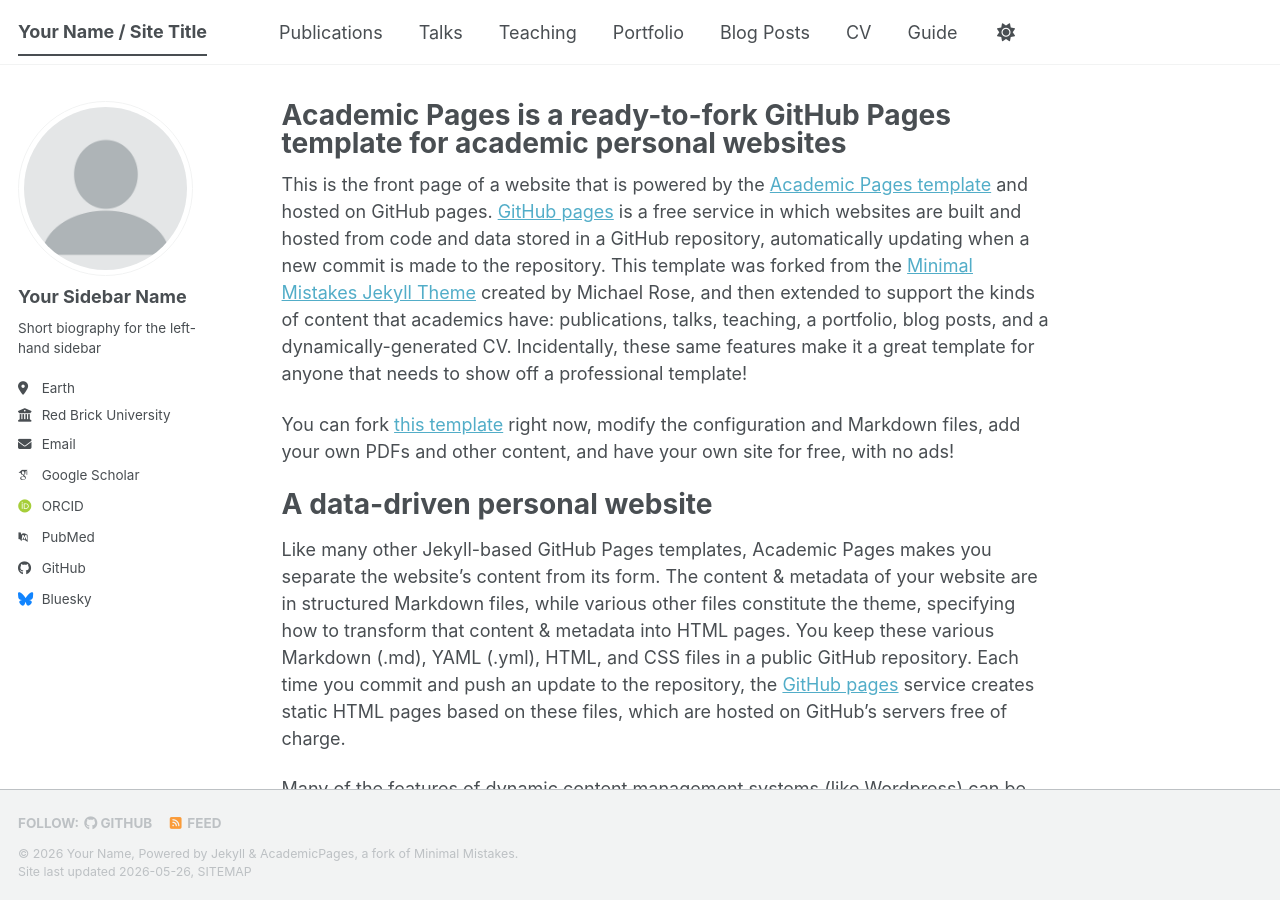
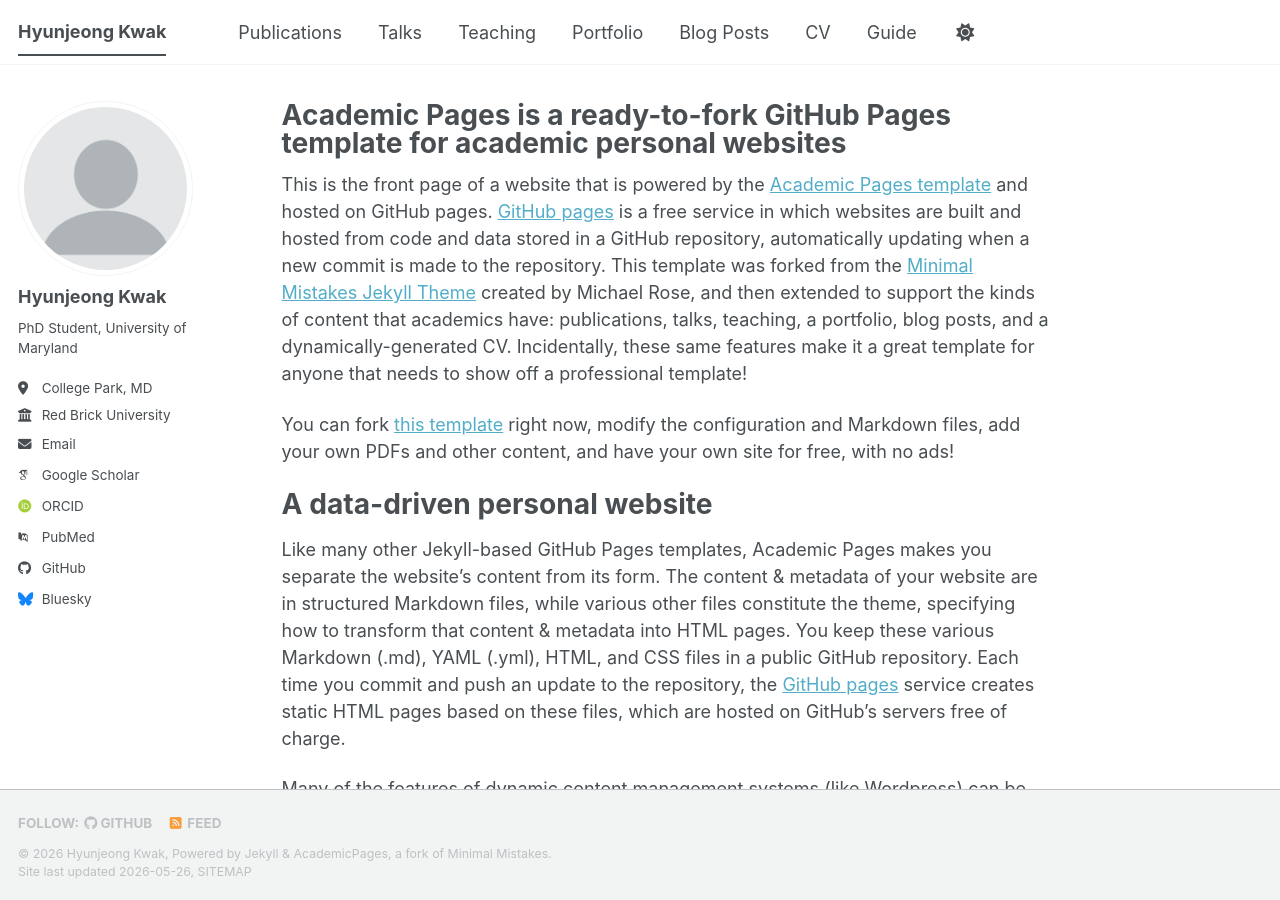
Before and after one commit to hyunjeong-kwak/hyunjeong-kwak.github.io, a Jekyll site: the page built from _pages/about.md, in a window 1280 px wide and 900 px high. Built offline with Jekyll 4.4.1, drawn with Linux system fonts in a browser that asks for light colours; some web fonts are replaced; a script bundle is joined from its source files by our own code; library files that are not in the unit come from our copies.

Commit message:
Update _config.yml

```diff
--- a/_config.yml
+++ b/_config.yml
@@ -9,14 +9,14 @@
 # Basic Site Settings
 locale                   : "en-US"
 site_theme               : "default" # The available themes options are "default", "air", "sunrise", "mint", "dirt" and "contrast"
-title                    : "Your Name / Site Title"
+title                    : "Hyunjeong Kwak"
 title_separator          : "-"
-name                     : &name "Your Name"
-description              : &description "Your Name's academic portfolio"   # Update this with a general description of your site, this is the default if not overridden by a page
-url                      : https://academicpages.github.io # The base hostname & protocol for your site e.g. "https://[your GitHub username].github.io",
+name                     : &name "Hyunjeong Kwak"
+description              : &description "PhD Student in Sociology"   # Update this with a general description of your site, this is the default if not overridden by a page
+url                      : "https://hyunjeong-kwak.github.io" # The base hostname & protocol for your site e.g. "https://[your GitHub username].github.io",
                                                            # or if you already have some other page hosted on Github then use "https://[your GitHub username].github.io/[Your Repo Name]"
 baseurl                  : "" # the subpath of your site, e.g. "/blog"
-repository               : "academicpages/academicpages.github.io"
+repository               : "hyunjeong-kwak/hyunjeong-kwak.github.io"
 
 # Site Author - The following control what appear as part of the author content on the side bar.
 #               If a field is blank the icon and link will not appear, otherwise it will be shown.
@@ -24,13 +24,13 @@ repository               : "academicpages/academicpages.github.io"
 author:
   # Biographic information
   avatar           : "profile.png"
-  name             : "Your Sidebar Name"
+  name             : "Hyunjeong Kwak"
   pronouns         : # example: "she/her"
-  bio              : "Short biography for the left-hand sidebar"
-  location         : "Earth"
+  bio              : "PhD Student, University of Maryland"
+  location         : "College Park, MD"
   employer         : "Red Brick University"
   uri              : # URL
-  email            : "none@example.org"
+  email            : "hjkwak@umd.edu"
 
   # Academic websites
   academia         : # URL
```
